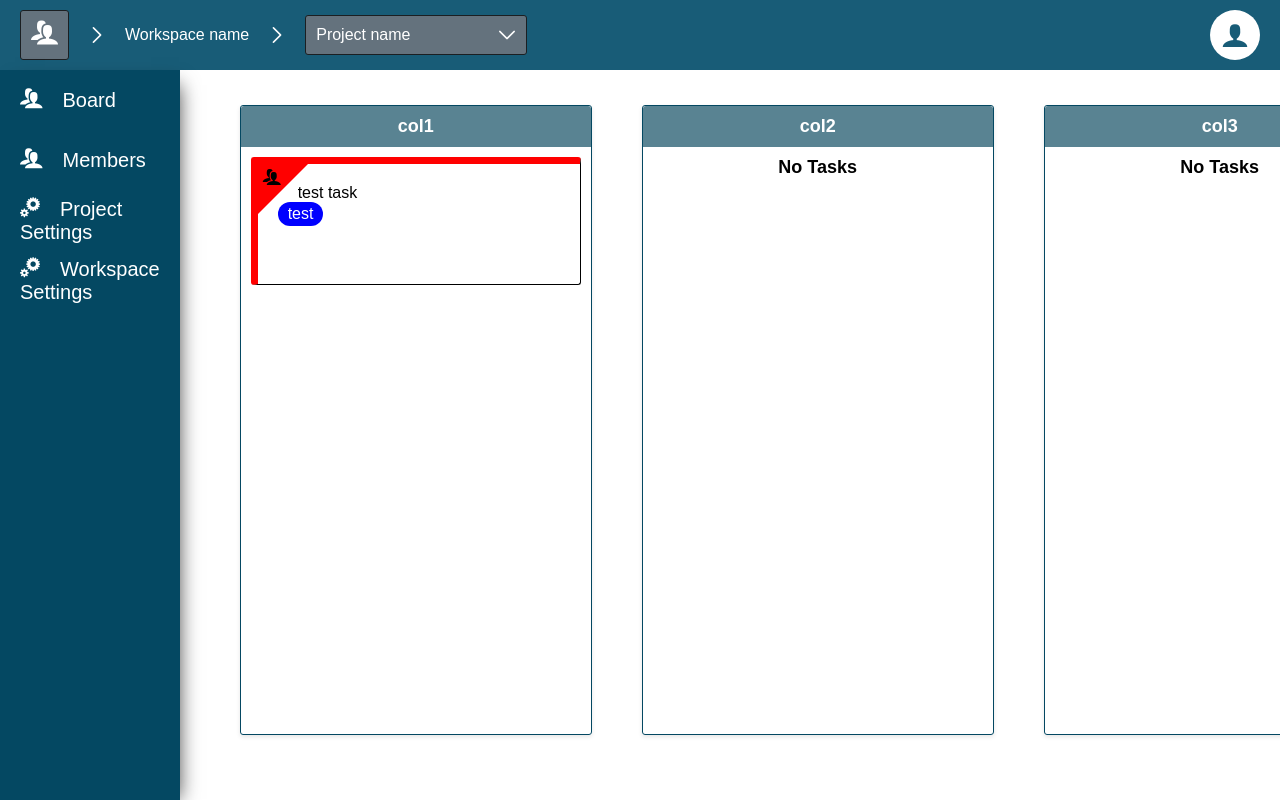
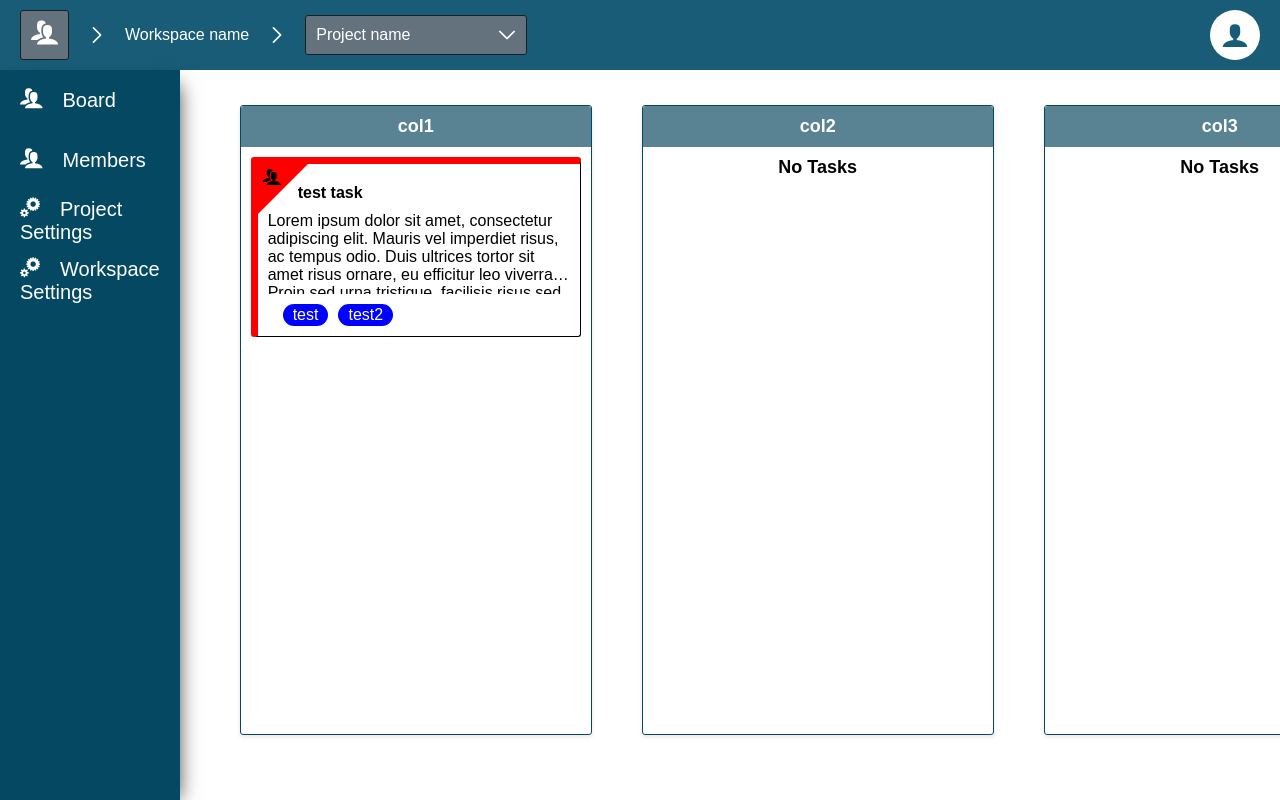
Before and after one commit to Lendruk/AppUntitledApiLibrary, a React (Create React App) app in the folder frontend/: page / in a window 1280 px wide. Shown: the top 800 px of the page. Built offline with nearby package versions, Linux system fonts and the light colour scheme; a web font is replaced by a local one.

Commit message:
finished tag style on task

```diff
--- a/frontend/src/components/Task/index.js
+++ b/frontend/src/components/Task/index.js
@@ -20,8 +20,12 @@ export class Task extends React.Component {
                 </svg>
             </Styles.Poly>
             <Styles.TaskTitle>{task.title}</Styles.TaskTitle>
+            <Styles.Description>
+            Lorem ipsum dolor sit amet, consectetur adipiscing elit. Mauris vel imperdiet risus, ac tempus odio. Duis ultrices tortor sit amet risus ornare, eu efficitur leo viverra. Proin sed urna tristique, facilisis risus sed, auctor velit. Proin commodo eget massa eget faucibus. Pellentesque sed aliquam mauris. Praesent posuere eu ligula non dapibus. Curabitur dui lectus, iaculis vel viverra in, pellentesque a tellus. Phasellus maximus, odio sit amet efficitur ultricies, tellus felis suscipit arcu, id ullamcorper quam magna id urna. Suspendisse et consequat orci, et pulvinar ante.
+            </Styles.Description>
             <Styles.Tags>
                 <Styles.Tag>test</Styles.Tag>
+                <Styles.Tag>test2</Styles.Tag>
             </Styles.Tags>
         </Styles.Task>
         )
--- a/frontend/src/components/Task/styles.js
+++ b/frontend/src/components/Task/styles.js
@@ -6,6 +6,7 @@ export const Task = styled.div`
     border-left: 7px solid red;
     border-top: 7px solid red;
     min-height: 120px;
+    max-height: 300px;
     position: relative;
 
     cursor: pointer;
@@ -28,9 +29,11 @@ export const Poly = styled.div`
 
 export const TaskTitle = styled.div`
     margin-left: 40px;
+    font-weight: bold;
 `;
 
 export const Tags = styled.div`
+    margin: 10px 0px;
     padding: 0px 20px;
     display: flex;
 `;
@@ -38,6 +41,16 @@ export const Tags = styled.div`
 export const Tag = styled.div`
     background: blue;
     color:white;
-    padding: 3px 10px;
+    padding: 2px 10px;
+    margin: 0px 5px;
     border-radius: 15px;
 `;
+
+export const Description = styled.div`
+    padding: 10px;
+    overflow: hidden;
+    -webkit-line-clamp: 4;
+    display: -webkit-box;
+    -webkit-box-orient: vertical;
+    text-overflow: ellipsis;
+`;
```
